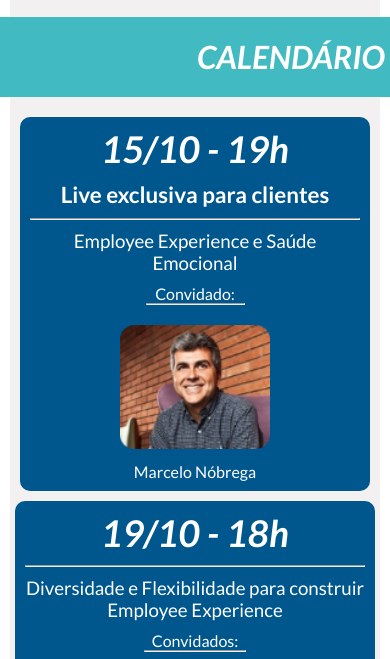
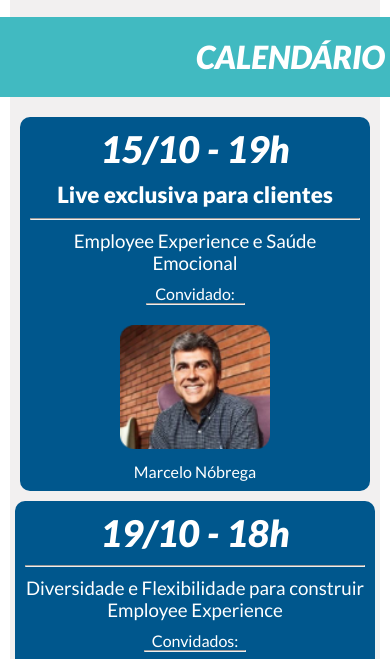
Before and after one commit to kdumagalhaes/employee-experience-lp, a plain HTML site: page index.html in a window 390 px wide. Shown: the part 2454-3113 px from the top of the page. Drawn offline with Linux system fonts and the light colour scheme.

Commit message:
add font 900

```diff
--- a/css/responsive.scss
+++ b/css/responsive.scss
@@ -145,7 +145,7 @@
             text-transform: uppercase;
             color:#fff;
             font-style: italic;
-            font-weight: 700;
+            font-weight: 900;
             font-size: 2rem;
             text-align: right;
             padding: 20px;
@@ -173,13 +173,13 @@
 
         time {
             font-size: 2.3rem;
-            font-weight: 700;
+            font-weight: 900;
             font-style: italic;
         }
 
         h2 {
             font-size: 1.4rem;
-            font-weight: 700;
+            font-weight: 900;
         }
 
         h3 {
--- a/index.html
+++ b/index.html
@@ -7,8 +7,7 @@
     <link rel="stylesheet" href="/css/reset.css">
     <link rel="stylesheet" href="/css/main.css">
     <link rel="stylesheet" href="/css/responsive.css">
-    <link href="https://fonts.googleapis.com/css2?family=Lato:ital,wght@0,400;0,700;1,700&display=swap"
-        rel="stylesheet">
+    <link href="https://fonts.googleapis.com/css2?family=Lato:ital,wght@0,400;0,900;1,900&display=swap" rel="stylesheet">
     <title>Employee Experience</title>
 </head>
 
```
Also changed, not shown: css/responsive.css.
